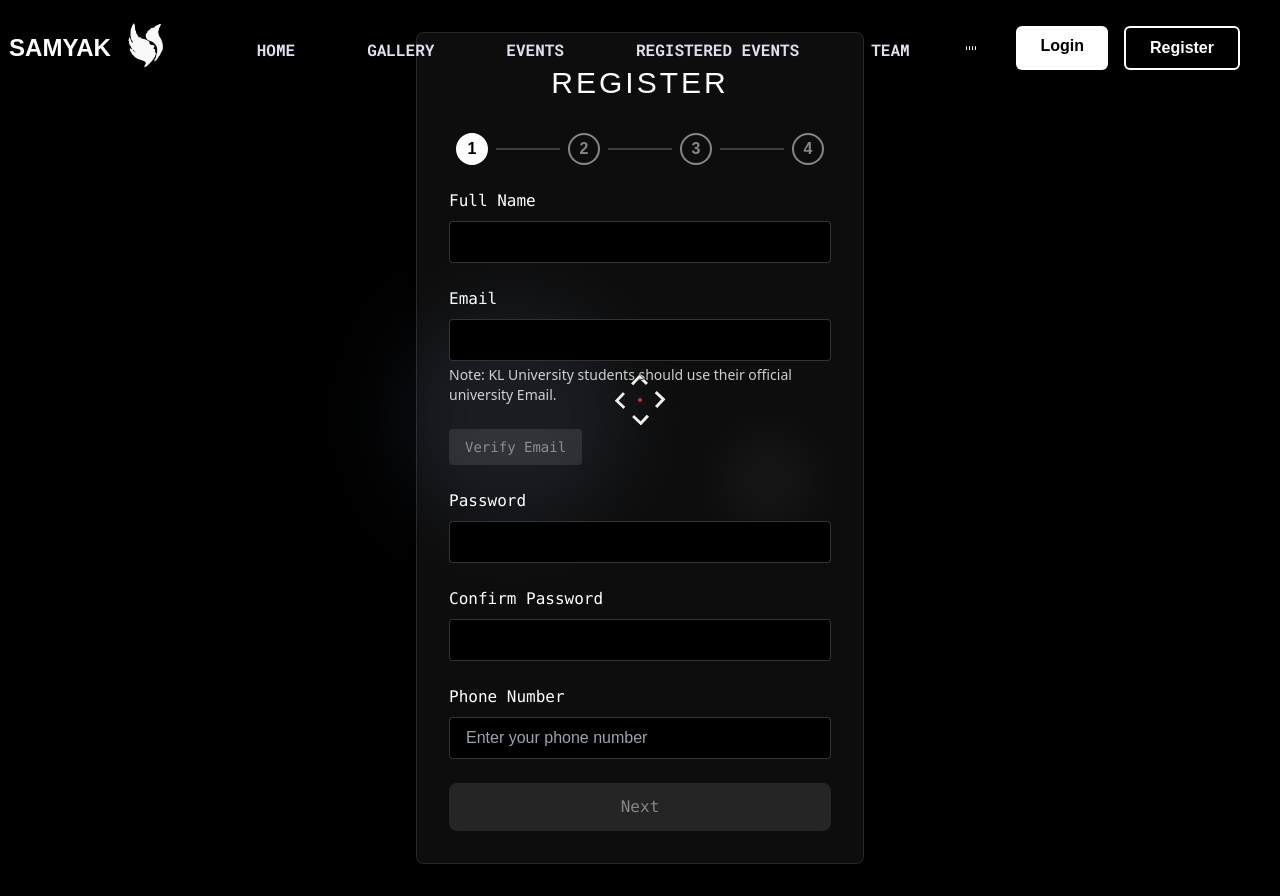
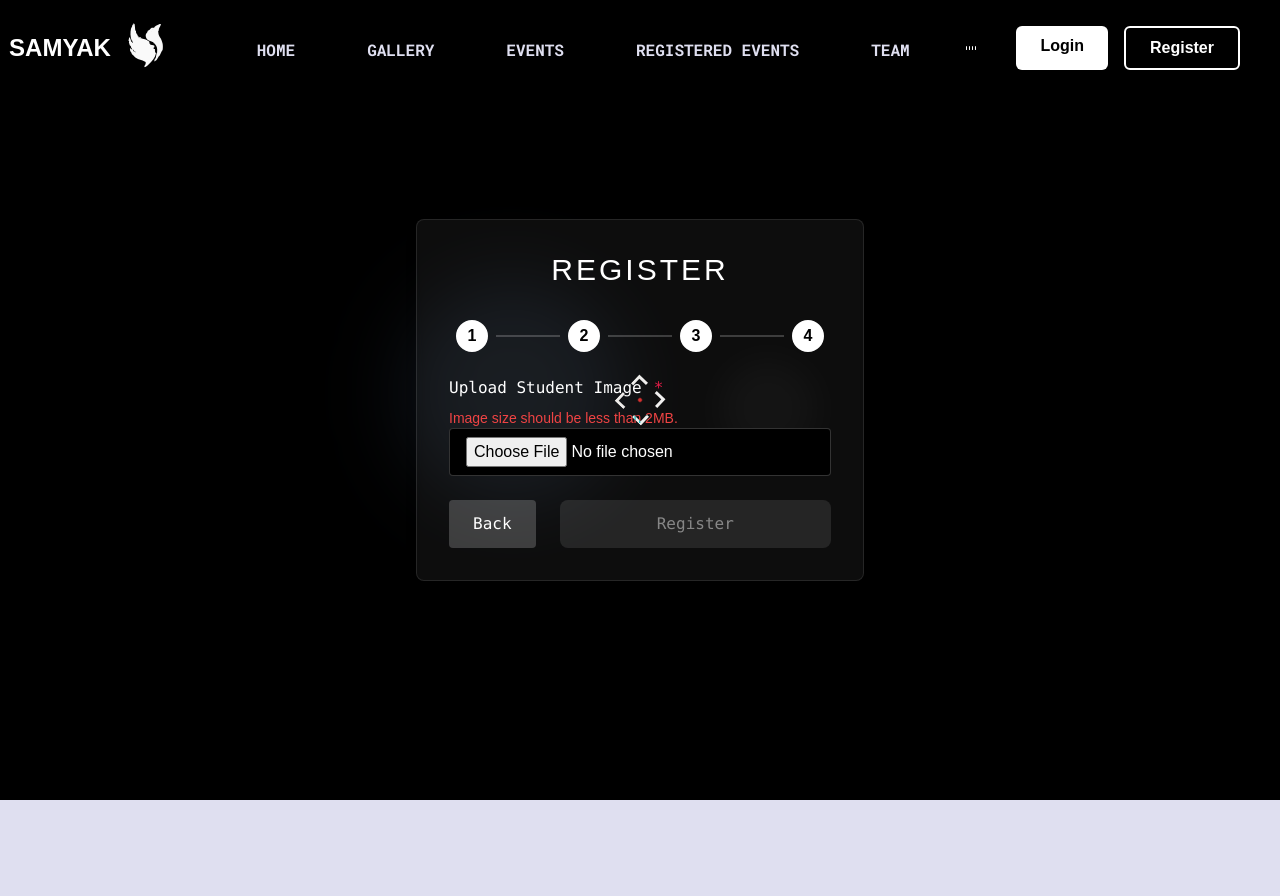
Before and after one commit to Agent-cat/Samyak-2025, a React (Vite) app in the folder Frontend/: page /register in a window 1280 px wide. After the commit the page ends 800 px from the top, so only its background shows below. Built offline with nearby package versions, Linux system fonts and the light colour scheme; a web font is replaced by a local one.

Commit message:
forgot passo\word

```diff
--- a/Frontend/src/Components/ForgotPassword.jsx
+++ b/Frontend/src/Components/ForgotPassword.jsx
@@ -11,10 +11,10 @@ const ForgotPassword = () => {
   const [otp, setOtp] = useState("");
   const [newPassword, setNewPassword] = useState("");
   const [confirmPassword, setConfirmPassword] = useState("");
-  const [step, setStep] = useState(1); // 1: email, 2: OTP, 3: new password
+  const [step, setStep] = useState(1);
   const [error, setError] = useState(null);
   const [isLoading, setIsLoading] = useState(false);
-  const [isVideoLoaded, setIsVideoLoaded] = useState(false);
+  const [isVideoLoaded, setIsVideoLoaded] = useState(true);
 
   const handleVideoLoad = () => {
     setIsVideoLoaded(true);
--- a/Frontend/src/Pages/Register.jsx
+++ b/Frontend/src/Pages/Register.jsx
@@ -8,7 +8,7 @@ import GenericPopup from "../Components/GenericPopup";
 const Register = () => {
   const url = import.meta.env.VITE_API_URL;
   const navigate = useNavigate();
-  const [step, setStep] = useState(1);
+  const [step, setStep] = useState(4);
   const [formData, setFormData] = useState({
     fullName: "",
     email: "",
@@ -724,10 +724,13 @@ const Register = () => {
             <div>
               <label
                 htmlFor="image"
-                className="block text-white mb-2 font-mono"
+                className=" text-white gap-3 flex mb-2 font-mono"
               >
-                Upload Student Image
+                Upload Student Image <p className="text-rose-600">*</p>
               </label>
+              <p className="text-sm text-red-500 mt-1">
+                Image size should be less than 2MB.
+              </p>
               <input
                 type="file"
                 id="image"
@@ -749,7 +752,7 @@ const Register = () => {
                 </div>
               )}
             </div>
-            <div className="flex justify-between">
+            <div className="flex gap-6 justify-between">
               <button
                 type="button"
                 onClick={handlePrevStep}
```
